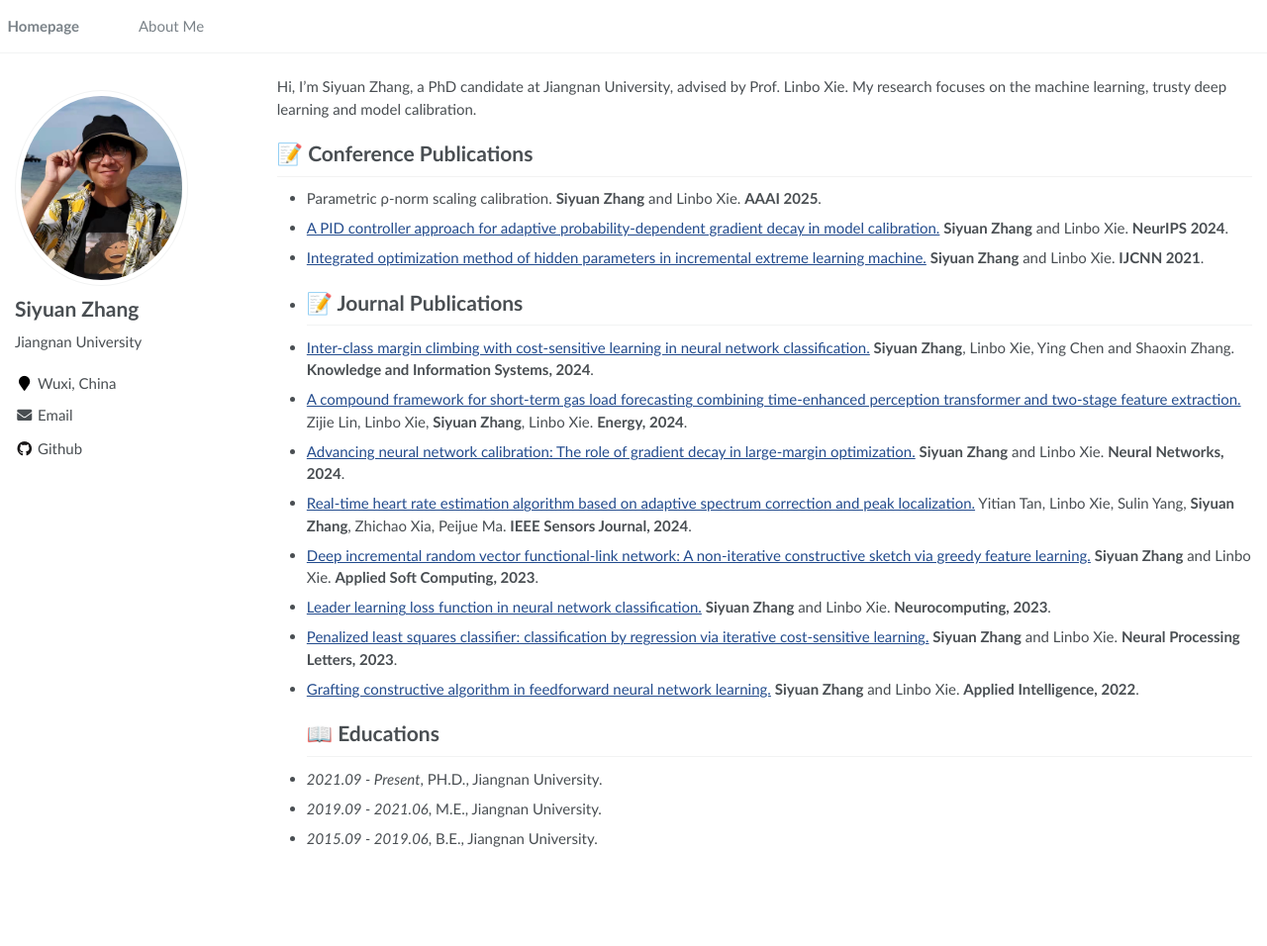
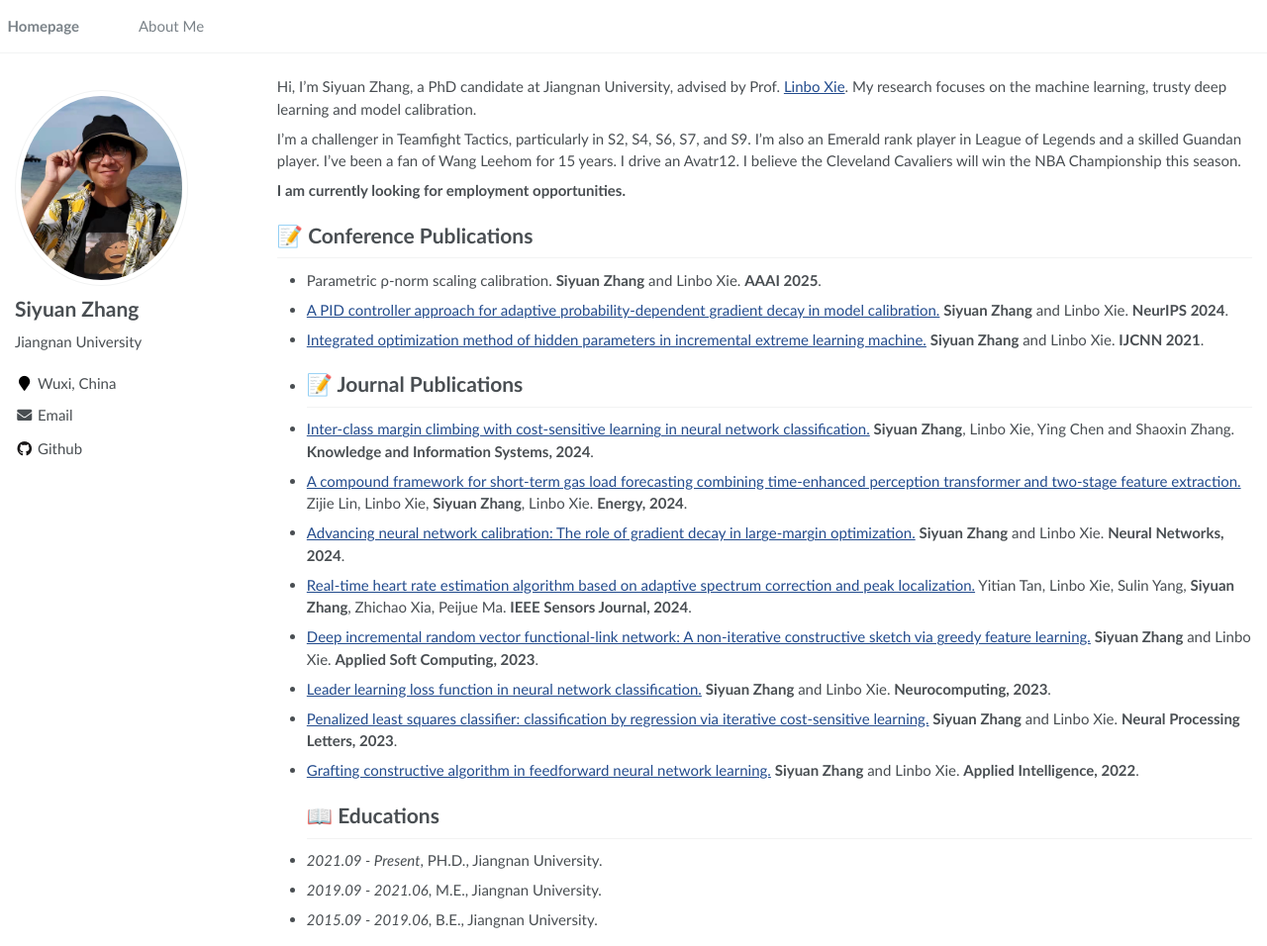
Before and after one commit to UHIF/UHIF.github.io, a Jekyll site: the page built from _pages/about.md, in a window 1280 px wide and 956 px high. Shown: the whole window at 99% size. Built offline with Jekyll 4.4.1, drawn with Linux system fonts in a browser that asks for light colours.

Commit message:
Update about.md

```diff
--- a/_pages/about.md
+++ b/_pages/about.md
@@ -17,7 +17,12 @@ redirect_from:
 
 <span class='anchor' id='about-me'></span>
 
-Hi, I’m Siyuan Zhang, a PhD candidate at Jiangnan University, advised by Prof. Linbo Xie. My research focuses on the machine learning, trusty deep learning and model calibration.
+Hi, I’m Siyuan Zhang, a PhD candidate at Jiangnan University, advised by Prof. [Linbo Xie](https://iot.jiangnan.edu.cn/info/1141/3536.htm). My research focuses on the machine learning, trusty deep learning and model calibration.
+
+I’m a challenger in Teamfight Tactics, particularly in S2, S4, S6, S7, and S9. I’m also an Emerald rank player in League of Legends and a skilled Guandan player. I’ve been a fan of Wang Leehom for 15 years. I drive an Avatr12. I believe the Cleveland Cavaliers will win the NBA Championship this season.
+
+**I am currently looking for employment opportunities.**
+
 # 📝 Conference Publications
 - Parametric ρ-norm scaling calibration. **Siyuan Zhang** and Linbo Xie. **AAAI 2025**.
 - [A PID controller approach for adaptive probability-dependent gradient decay in model calibration.](https://openreview.net/pdf?id=fAnubdSFpn) **Siyuan Zhang** and Linbo Xie. **NeurIPS 2024**.
```
